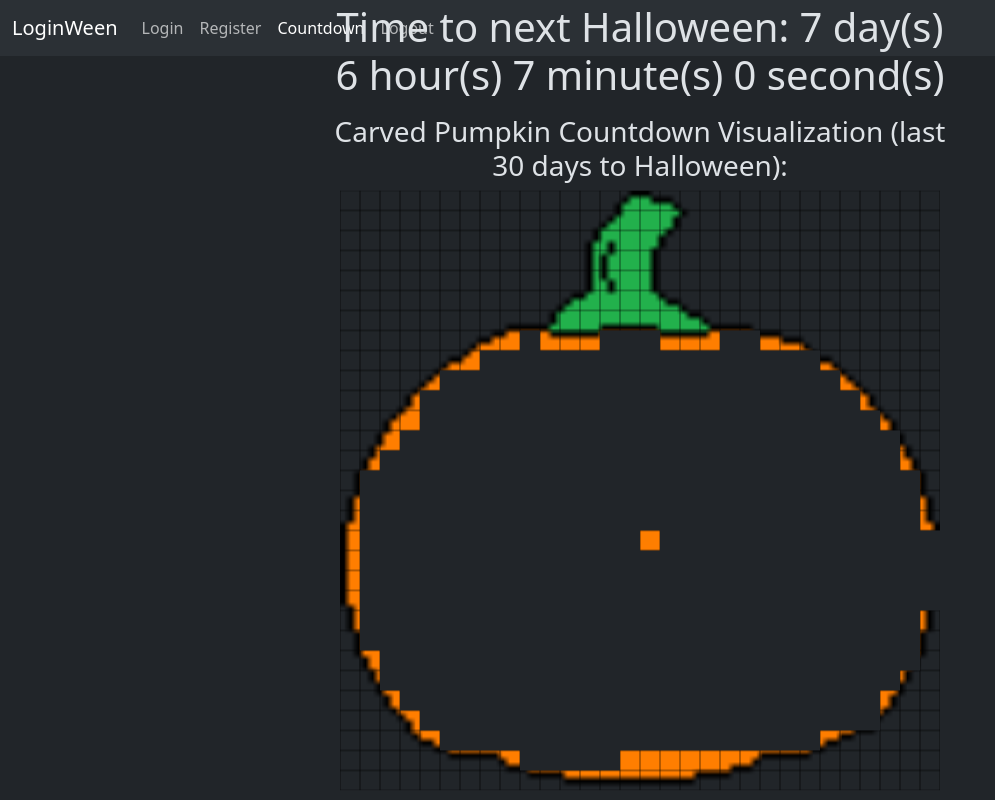
After one commit to csd4ni3l/loginween, a Flask app: page /countdown in a window 1280 px wide. The commit adds this page. Shown: the whole page, without its empty margins (0-995 px from the left). Run offline with Flask 3, Linux system fonts and the light colour scheme; parts of the project's set-up code (start-up, migrations or seed data) failed here and were passed over.

Commit message:
Modularize pumpkin.js so it's easy to adapt, make main fetch posts(no creation yet), add very coooool countdown to Halloween with pumpkin carving visualization

```diff
--- a/app.py
+++ b/app.py
@@ -71,9 +71,15 @@ def main():
 
     cur.execute("SELECT * FROM Posts LIMIT 20")
 
+    posts = cur.fetchall()
+
     cur.close()
 
-    return render_template("index.jinja2", username=username)
+    return render_template("index.jinja2", username=username, posts=posts)
+
+@app.route("/countdown")
+def countdown():
+    return render_template("countdown.jinja2", logged_in=flask_login.current_user.is_authenticated, grid_size=os.getenv("GRID_SIZE", 15))
 
 @app.route("/login", methods=["GET", "POST"])
 def login():
--- a/static/pumpkin.js
+++ b/static/pumpkin.js
@@ -1,80 +1,139 @@
-function setup_pumpkin(canvas_id, clearbtn_id, form_id, pattern_field_id, grid_size) {
+function draw(e, ctx, CELL_SIZE, drawing, canvas, currentPattern) {
+    if (!drawing) return;
+    var rect = canvas.getBoundingClientRect();
+    var x = e.clientX - rect.left;
+    var y = e.clientY - rect.top;
+    var gridX = Math.floor(x / CELL_SIZE);
+    var gridY = Math.floor(y / CELL_SIZE);
+    check_and_color(ctx, CELL_SIZE, currentPattern, gridX, gridY);
+}
+
+function clearCanvas(ctx, canvas, img, GRID_SIZE, currentPattern) {
+    ctx.clearRect(0, 0, canvas.width, canvas.height);
+    ctx.drawImage(img, 0, 0, canvas.width, canvas.height);
+    drawGrid(ctx, canvas, GRID_SIZE);
+    currentPattern.length = 0;
+}
+
+function drawGrid(ctx, canvas, GRID_SIZE) {
+    const cell_size = canvas.width / GRID_SIZE;
+    ctx.strokeStyle = 'rgba(0, 0, 0, 0.6)';
+    ctx.lineWidth = 1;
+    for (let i = 0; i <= GRID_SIZE; i++) {
+        const pos = i * cell_size;
+        ctx.beginPath();
+        ctx.moveTo(pos, 0);
+        ctx.lineTo(pos, canvas.height);
+        ctx.stroke();
+        ctx.beginPath();
+        ctx.moveTo(0, pos);
+        ctx.lineTo(canvas.width, pos);
+        ctx.stroke();
+    }
+}
+
+function check_colorable(ctx, CELL_SIZE, gridX, gridY) {
+    var cellX = gridX * CELL_SIZE + CELL_SIZE / 3;
+    var cellY = gridY * CELL_SIZE + CELL_SIZE / 3;
+    var pixel = ctx.getImageData(cellX, cellY, 1, 1).data;
+    return (pixel[0] >= 254 && (pixel[1] >= 124 && pixel[1] <= 126));
+}
+
+function check_and_color(ctx, CELL_SIZE, currentPattern, gridX, gridY) {
+    if (check_colorable(ctx, CELL_SIZE, gridX, gridY)) {
+        var key = `${gridX},${gridY}`;
+        if (!currentPattern.includes(key)) {
+            currentPattern.push(key);
+            var cellX = gridX * CELL_SIZE + CELL_SIZE / 3;
+            var cellY = gridY * CELL_SIZE + CELL_SIZE / 3;
+            ctx.fillStyle = 'transparent';
+            ctx.clearRect(cellX - CELL_SIZE / 3, cellY - CELL_SIZE / 3, CELL_SIZE, CELL_SIZE);
+            return true;
+        } else {
+            return false;
+        }
+    }
+
+    return false;
+}
+
+function includesPoint(arr, [x, y]) {
+    return arr.some(([a, b]) => a === x && b === y);
+}
+
+function color_amount(ctx, canvas, grid_size, amount) {
+    let colored = 0;
+    const cell_size = canvas.width / grid_size;
+    let currentPattern = [];
+
+    for (let y = 0; y < grid_size; y++) {
+        for (let x = 0; x < grid_size; x++) {
+            if (colored == amount) {
+                return currentPattern;
+            }
+            if (check_and_color(ctx, cell_size, currentPattern, x, y)) {
+                colored++;
+            }
+        }
+    }
+
+    return currentPattern;
+}
+
+function draw_pattern(ctx, canvas, pattern, grid_size) {
+    const cell_size = canvas.width / grid_size;
+    let currentPattern = [];
+
+    for (let x = 0; x < grid_size; x++) {
+        for (let y = 0; y < grid_size; y++) {
+            if (includesPoint(pattern, [x, y])) {
+                check_and_color(ctx, cell_size, currentPattern, x, y);
+            }
+        }
+    }
+
+    return currentPattern;
+}
+
+function get_colorable(ctx, canvas, grid_size) {
+    let colorable = 0;
+    const cell_size = canvas.width / grid_size;
+
+    for (let x = 0; x < grid_size; x++) {
+        for (let y = 0; y < grid_size; y++) {
+            if (check_colorable(ctx, cell_size, x, y)) {
+                colorable++;
+            }
+        }
+    }
+
+    return colorable;
+}
+
+function setup_pumpkin(canvas_id, clearbtn_id, form_id, pattern_field_id, grid_size, allow_drawing=true) {
     const canvas = document.getElementById(canvas_id);
     const ctx = canvas.getContext('2d');
     const img = new Image();
     img.src = '/static/pumpkin.png';
-
     const GRID_SIZE = grid_size;
     const CELL_SIZE = canvas.width / GRID_SIZE;
+    let currentPattern = [];
 
     img.onload = () => {
-        ctx.drawImage(img, 0, 0, canvas.width, canvas.height);
-        drawGrid();
+        clearCanvas(ctx, canvas, img, GRID_SIZE, currentPattern);
     };
 
-    let drawing = false;
-    let currentPattern = [];
-
-    canvas.addEventListener('mousedown', () => { drawing = true; });
-    canvas.addEventListener('mouseup', () => { drawing = false; });
-    canvas.addEventListener('mousemove', draw);
-    canvas.addEventListener('click', (e) => {draw(e, true)});
-
-    function draw(e, force=false) {
-        if (!drawing && !force) return;
-        var rect = canvas.getBoundingClientRect();
-        var x = e.clientX - rect.left;
-        var y = e.clientY - rect.top;
-
-        var gridX = Math.floor(x / CELL_SIZE);
-        var gridY = Math.floor(y / CELL_SIZE);
-
-        var cellX = gridX * CELL_SIZE + CELL_SIZE / 3;
-        var cellY = gridY * CELL_SIZE + CELL_SIZE / 3;
-
-        var pixel = ctx.getImageData(cellX, cellY, 1, 1).data;
-
-        if (pixel[0] >= 254 && (pixel[1] >= 124 && pixel[1] <= 126)) {
-            var key = `${gridX},${gridY}`;
-
-            if (!currentPattern.includes(key)) {
-                currentPattern.push(key);
-                ctx.fillStyle = 'black';
-                ctx.fillRect(cellX - CELL_SIZE / 3, cellY - CELL_SIZE / 3, CELL_SIZE, CELL_SIZE);
-            }
-        }
+    if (allow_drawing) {
+        let drawing = false;
+        canvas.addEventListener('mousedown', () => { drawing = true; });
+        canvas.addEventListener('mouseup', () => { drawing = false; });
+        canvas.addEventListener('mousemove', (e) => draw(e, ctx, CELL_SIZE, drawing, canvas, currentPattern));
+        canvas.addEventListener('click', (e) => {draw(e, ctx, CELL_SIZE, true, canvas, currentPattern)});
+        document.getElementById(clearbtn_id).addEventListener('click', () => clearCanvas(ctx, canvas, img, GRID_SIZE, currentPattern));
+        document.getElementById(form_id).addEventListener('submit', function(event) {
+            document.getElementById(pattern_field_id).value = JSON.stringify(currentPattern);
+        });
     }
 
-    function drawGrid() {
-        ctx.strokeStyle = 'rgba(0, 0, 0, 0.6)';
-        ctx.lineWidth = 1;
-
-        for (let i = 0; i <= GRID_SIZE; i++) {
-            const pos = i * CELL_SIZE;
-
-            ctx.beginPath();
-            ctx.moveTo(pos, 0);
-            ctx.lineTo(pos, canvas.height);
-            ctx.stroke();
-
-            ctx.beginPath()
-            ctx.moveTo(0, pos);
-            ctx.lineTo(canvas.width, pos);
-            ctx.stroke()
-        }
-    }
-
-    document.getElementById(clearbtn_id).addEventListener('click', clearCanvas);
-
-    function clearCanvas() {
-        drawing = false; // Fix hold staying after clear
-        ctx.clearRect(0, 0, canvas.width, canvas.height);
-        ctx.drawImage(img, 0, 0, canvas.width, canvas.height);
-        drawGrid()
-        currentPattern = [];
-    }
-
-    document.getElementById(form_id).addEventListener('submit', function(event) {
-        document.getElementById(pattern_field_id).value = JSON.stringify(currentPattern);
-    });
+    return [ctx, canvas, img];
 }
--- /dev/null
+++ b/templates/countdown.jinja2
@@ -0,0 +1,92 @@
+{% extends "base.jinja2" %}
+
+{% block title %}Halloween Countdown{% endblock title %}
+
+{% block nav %}
+{% if logged_in %}
+<li class="nav-item">
+    <a class="nav-link" href="/">Home</a>
+</li>
+<li class="nav-item">
+    <a class="nav-link active" aria-current="page" href="/countdown">Countdown</a>
+</li>
+<li class="nav-item">
+    <a class="nav-link" href="/profile">Profile</a>
+</li>
+<li class="nav-item">
+    <a class="nav-link" href="/logout">Logout</a>
+</li>
+{% else %}
+<li class="nav-item">
+    <a class="nav-link" href="/login">Login</a>
+</li>
+<li class="nav-item">
+    <a class="nav-link" href="/register">Register</a>
+</li>
+<li class="nav-item">
+    <a class="nav-link active" aria-current="page" href="/countdown">Countdown</a>
+</li>
+<li class="nav-item">
+    <a class="nav-link" href="/logout">Logout</a>
+</li>
+{% endif %}
+{% endblock %}
+
+{% block body %}
+
+<div class="position-absolute top-50 start-50 translate-middle text-center">
+    <h1 id="halloween_countdown">Time to next Halloween: Loading...</h1>
+    <div class="mt-3"></div>
+    <h3>Carved Pumpkin Countdown Visualization (last 30 days to Halloween):</h3>
+    <canvas id="pumpkin_canvas" width="600" height="600"></canvas>
+</div>
+
+<script>
+const halloween_countdown = document.getElementById("halloween_countdown");
+const [ctx, canvas, img] = setup_pumpkin("pumpkin_canvas", null, null, null, 30, false);
+let colorable = 0;
+let last_days = -1;
+
+function update() {
+    const current_time = new Date();
+    let year = current_time.getFullYear();
+
+    const halloween_time = new Date(year, 9, 31);
+    const after_halloween = new Date(year, 10, 1);
+
+    if (current_time > halloween_time) {
+        if (current_time < after_halloween) {
+            halloween_countdown.textContent = "It's currently Loginween! :)";
+            return;
+        }
+        else {
+            halloween.setFullYear(year + 1);
+        }
+    }
+
+    const diff = halloween_time - current_time;
+
+    const days = Math.floor(diff / (1000 * 60 * 60 * 24));
+    const hours = Math.floor((diff / (1000 * 60 * 60)) % 24);
+    const minutes = Math.floor((diff / (1000 * 60)) % 60);
+    const seconds = Math.floor((diff / 1000) % 60);
+
+    if (days <= colorable && days != last_days) {
+        last_days = days;
+        clearCanvas(ctx, canvas, img, 30, []);
+        color_amount(ctx, canvas, 30, colorable - days);
+    }
+
+    halloween_countdown.textContent = `Time to next Halloween: ${days} day(s) ${hours} hour(s) ${minutes} minute(s) ${seconds} second(s)`
+}
+
+img.addEventListener('load', function() {
+    colorable = get_colorable(ctx, canvas, 30);
+    imageLoaded = true;
+    update();
+    setInterval(update, 1000);
+});
+
+</script>
+
+{% endblock body %}
--- a/templates/login.jinja2
+++ b/templates/login.jinja2
@@ -8,6 +8,9 @@
 </li>
 <li class="nav-item">
     <a class="nav-link" href="/register">Register</a>
+</li>
+<li class="nav-item">
+    <a class="nav-link" href="/countdown">Countdown</a>
 </li>
 <li class="nav-item">
     <a class="nav-link" href="/logout">Logout</a>
--- a/templates/profile.jinja2
+++ b/templates/profile.jinja2
@@ -5,6 +5,9 @@
 {% block nav %}
 <li class="nav-item">
     <a class="nav-link" href="/">Home</a>
+</li>
+<li class="nav-item">
+    <a class="nav-link" href="/countdown">Countdown</a>
 </li>
 <li class="nav-item">
     <a class="nav-link active" aria-current="page" href="/profile">Profile</a>
--- a/templates/register.jinja2
+++ b/templates/register.jinja2
@@ -8,6 +8,9 @@
 </li>
 <li class="nav-item">
     <a class="nav-link" href="/register">Register</a>
+</li>
+<li class="nav-item">
+    <a class="nav-link" href="/countdown">Countdown</a>
 </li>
 <li class="nav-item">
     <a class="nav-link" href="/logout">Logout</a>
```
Also changed, not shown: templates/index.jinja2 (+12 -1 lines).
